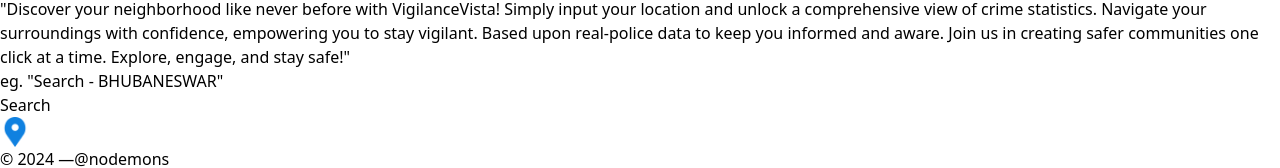
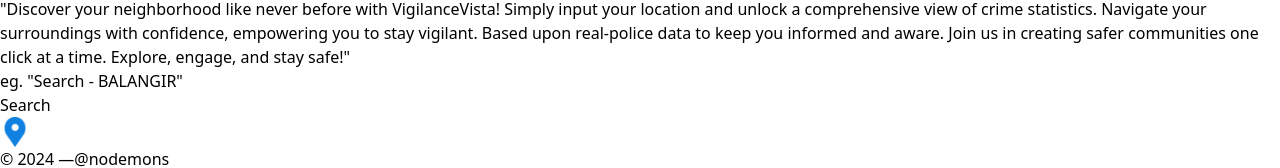
Before and after one commit to BIKRAMYADAV/VigilanceVista, a React (Vite) app in the folder Front end/: page / in a window 1280 px wide. Shown: the part 163-331 px from the top of the page. Built offline with nearby package versions, Linux system fonts and the light colour scheme.

Commit message:
Update Home.jsx

```diff
--- a/Front end/src/pages/Home.jsx
+++ b/Front end/src/pages/Home.jsx
@@ -79,7 +79,7 @@
         <p class="mb-8 leading-relaxed">"Discover your neighborhood like never before with VigilanceVista! Simply input your location and unlock a comprehensive view of crime statistics. Navigate your surroundings with confidence, empowering you to stay vigilant. Based upon real-police data to keep you informed and aware. Join us in creating safer communities one click at a time. Explore, engage, and stay safe!"</p>
         <div class="flex w-full justify-center items-end">
           <div class="relative mr-4 lg:w-full xl:w-1/2 w-2/4 md:w-full text-left">
-            <label for="hero-field" class="leading-7 text-sm text-gray-400">eg. "Search - BHUBANESWAR" </label>
+            <label for="hero-field" class="leading-7 text-sm text-gray-400">eg. "Search - BALANGIR" </label>
             <input type="text"
         value={searchDistrict}
         onChange={handleSearch}  id="hero-field" name="hero-field" class="w-full bg-gray-800 rounded border bg-opacity-40 border-gray-700 focus:ring-2 focus:ring-blue-900 focus:bg-transparent focus:border-blue-500 text-base outline-none text-gray-100 py-1 px-3 leading-8 transition-colors duration-200 ease-in-out"/>
```
